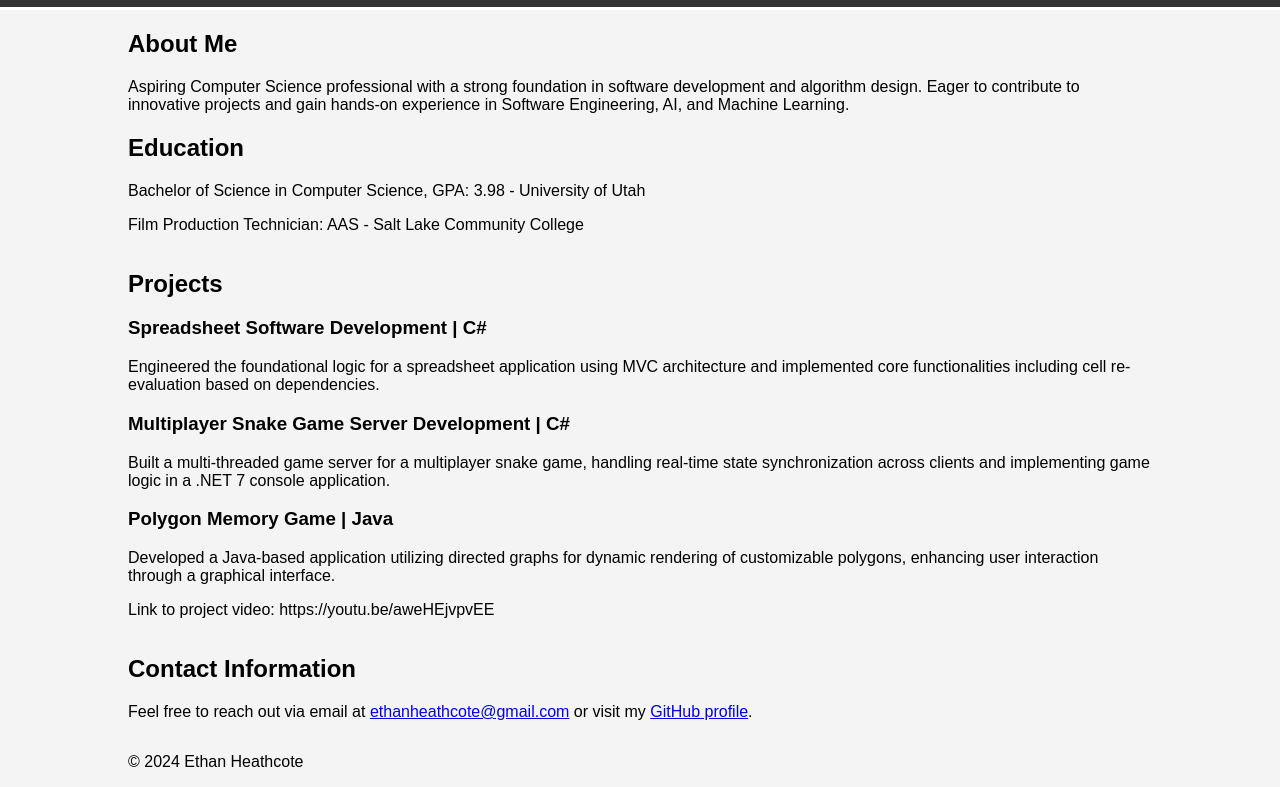
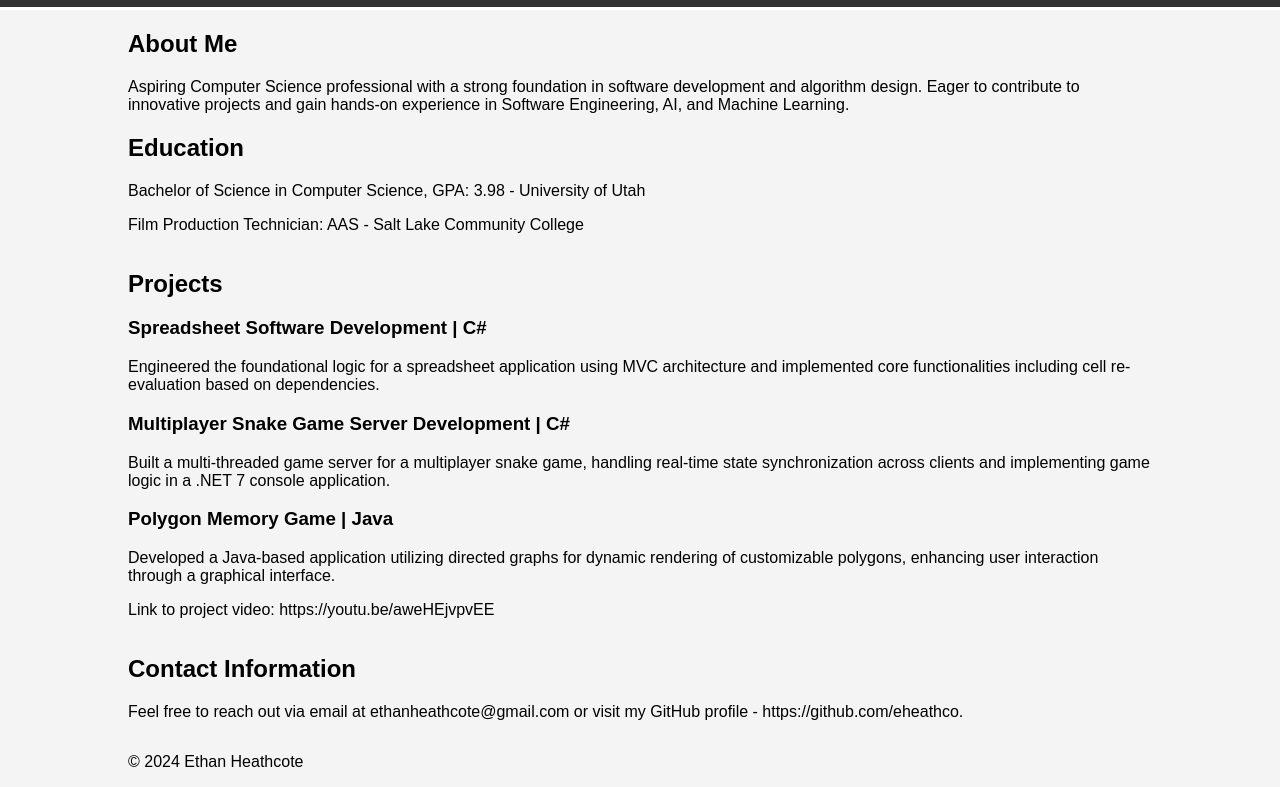
Before and after one commit to eheathco/eheathco.github.io, a plain HTML site: page index.html in a window 1280 px wide. Shown: the part 93-880 px from the top of the page. Drawn offline with Linux system fonts and the light colour scheme.

Commit message:
Update index.html

```diff
--- a/index.html
+++ b/index.html
@@ -104,7 +104,7 @@
     <section id="contact">
         <div class="container">
             <h2>Contact Information</h2>
-            <p>Feel free to reach out via email at <a href="mailto:ethanheathcote@gmail.com">ethanheathcote@gmail.com</a> or visit my <a href="https://github.com/eheathco">GitHub profile</a>.</p>
+            <p>Feel free to reach out via email at ethanheathcote@gmail.com or visit my GitHub profile - https://github.com/eheathco.</p>
         </div>
     </section>
 
```
